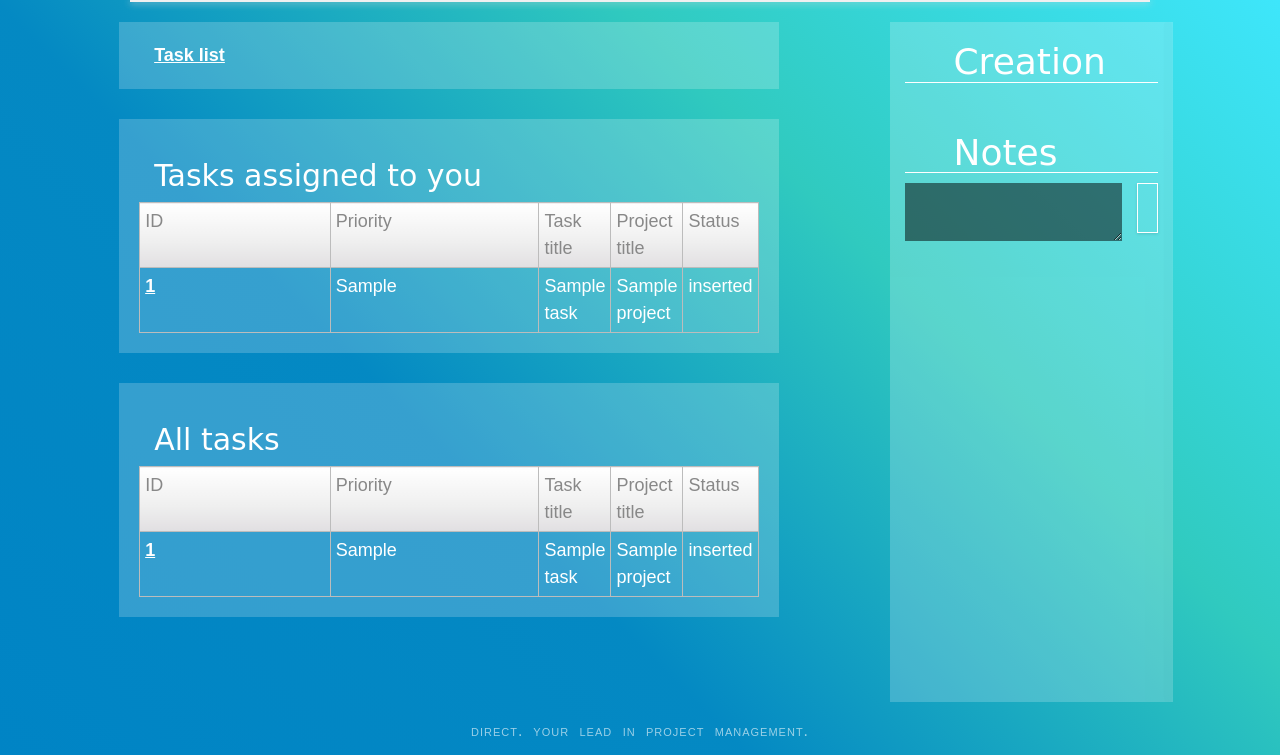
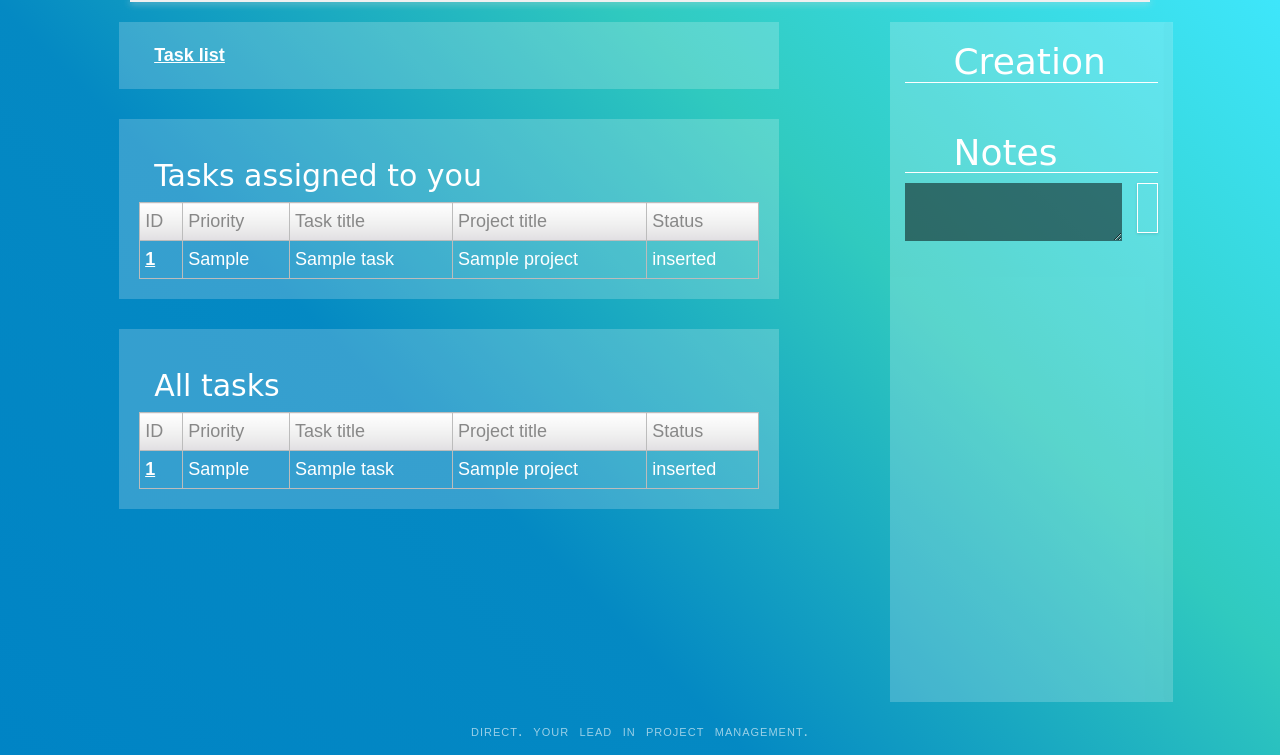
Before and after one commit to 311Direct/CS311-2015, a PHP site: page /task-list.php in a window 1280 px wide. Shown: the part 45-800 px from the top of the page. Run offline with PHP 8.4, Linux system fonts and the light colour scheme; the visitor is signed in with stand-in values (Sample User, id 1); tables that the repository leaves empty or names only in its code hold one stand-in row (values such as "Sample post"); data that the repository does not hold is empty; some web fonts are replaced.

Commit message:
CSS - Tables now show properly.

```diff
--- a/css/style-desktop.css
+++ b/css/style-desktop.css
@@ -275,4 +275,5 @@
 	.nano-pane {
 		display: block !important;	/* display nano scrollbar on hover over */
 	}
+
 }
--- a/css/style.css
+++ b/css/style.css
@@ -114,9 +114,12 @@ button {
 .attachment {
 	text-align: left;
 }
+table
+{
+  width: 100%;
+}
 th, td {
 	padding: 5px;
-	width: 50%;
 }
 th {
 	background-image: -webkit-linear-gradient(top, rgba(255,255,255,1) 0%,rgba(239,239,239,1) 60%,rgba(225,223,226,1) 100%);
```
